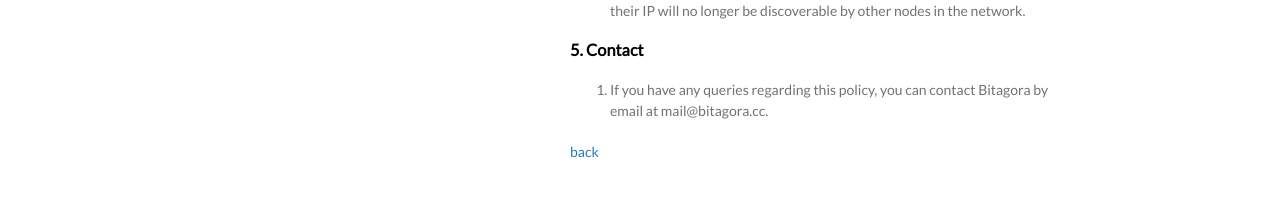
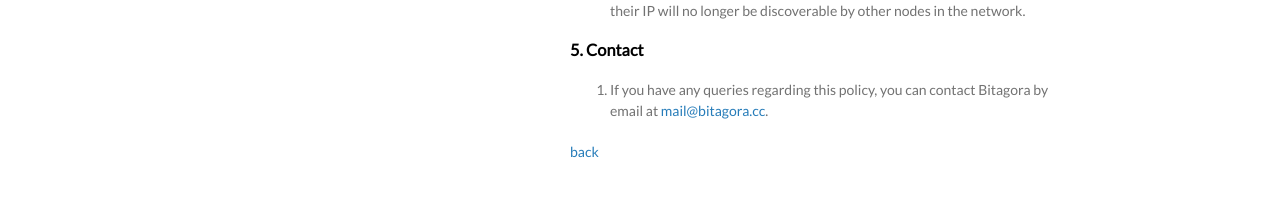
Before and after one commit to Bitagora/bitagora-web, a Jekyll site: the page built from privacy.md, in a window 1280 px wide and 900 px high, scrolled down 1254 px. Shown: the part 688-885 px from the top of the window. Built offline with Jekyll 4.4.1, drawn with Linux system fonts in a browser that asks for light colours; some web fonts are replaced; our own code applies the rules of GitHub Pages for plain Markdown files; part of the change alters nothing that is shown.

```diff
--- a/privacy.md
+++ b/privacy.md
@@ -37,6 +37,6 @@ layout: default
 6. When uninstalling the validator node, users will effectively remove all files and data related with the ledger and peer-to-peer network. Thereafter, their IP will no longer be discoverable by other nodes in the network.
 
 ### 5. Contact
-1.	If you have any queries regarding this policy, you can contact Bitagora by email at mail@bitagora.cc.
+1.	If you have any queries regarding this policy, you can contact Bitagora by email at [mail@bitagora.cc](mailto:mail@bitagora.cc).
 
 [back](./)
```
